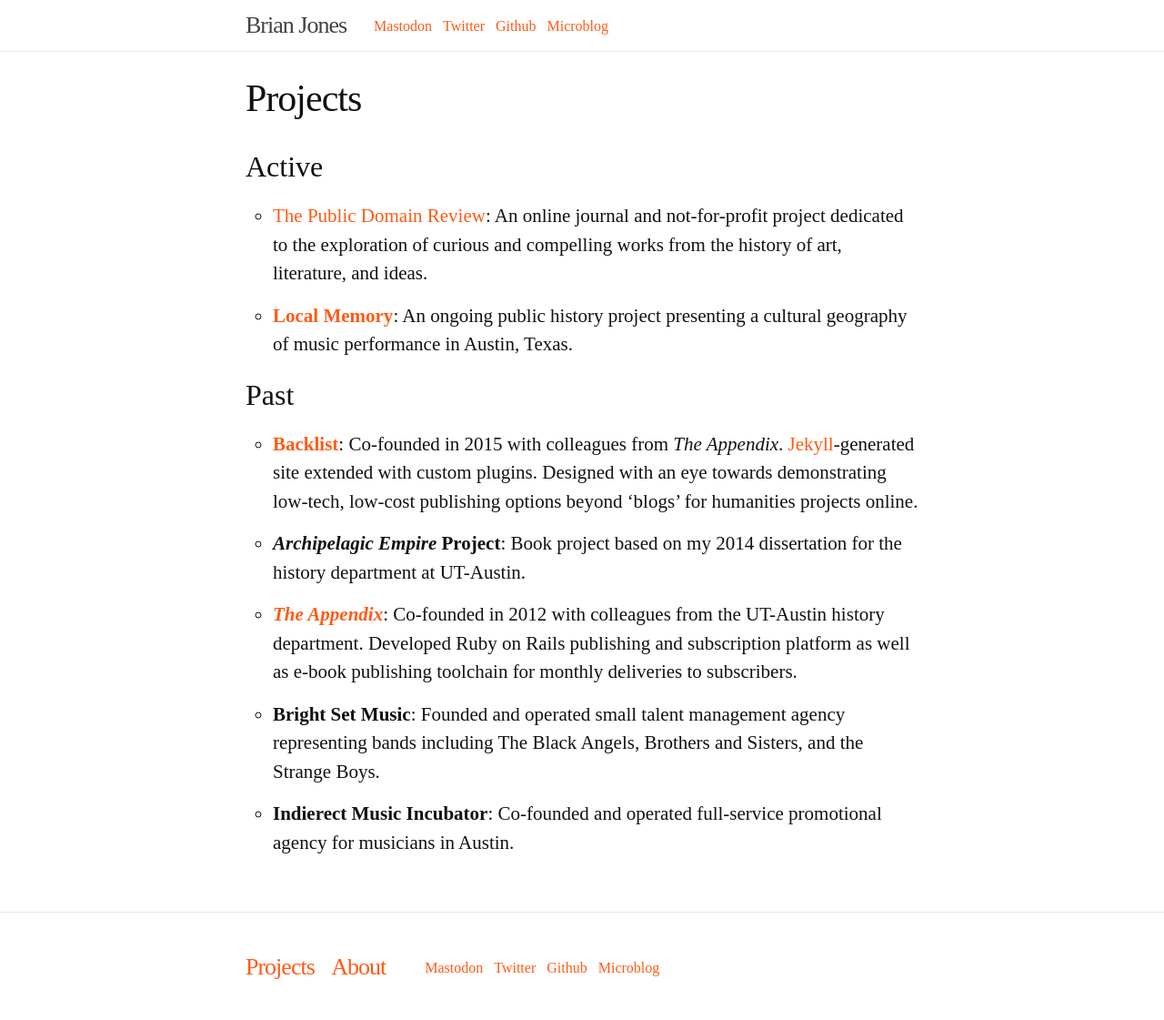
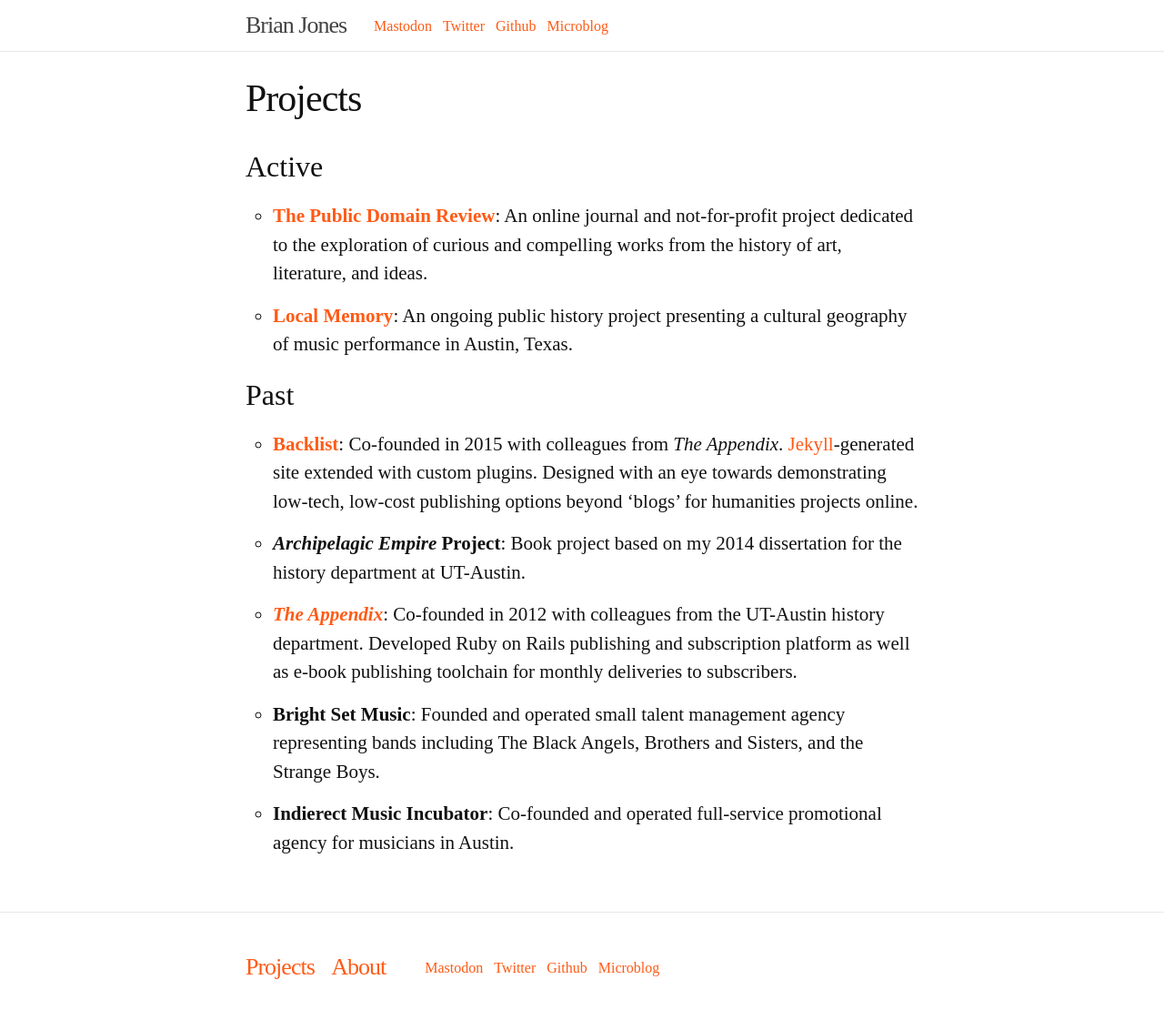
Before and after one commit to jonesbp/brianjon.es, a Jekyll site: the page built from projects.md, in a window 1280 px wide. Shown: the whole page at 91% size. Built offline with Jekyll 4.4.1, drawn with Linux system fonts in a browser that asks for light colours; comment, search, counter and statistics services are not loaded.

```diff
--- a/projects.md
+++ b/projects.md
@@ -5,7 +5,7 @@ title: Projects
 
 ## Active
 
-- [The Public Domain Review](https://publicdomainreview.org): An online journal and not-for-profit project dedicated to the exploration of curious and compelling works from the history of art, literature, and ideas.
+- [**The Public Domain Review**](https://publicdomainreview.org): An online journal and not-for-profit project dedicated to the exploration of curious and compelling works from the history of art, literature, and ideas.
 - [**Local Memory**](https://local-memory.org/): An ongoing public history project presenting a cultural geography of music performance in Austin, Texas.
 
 
```
